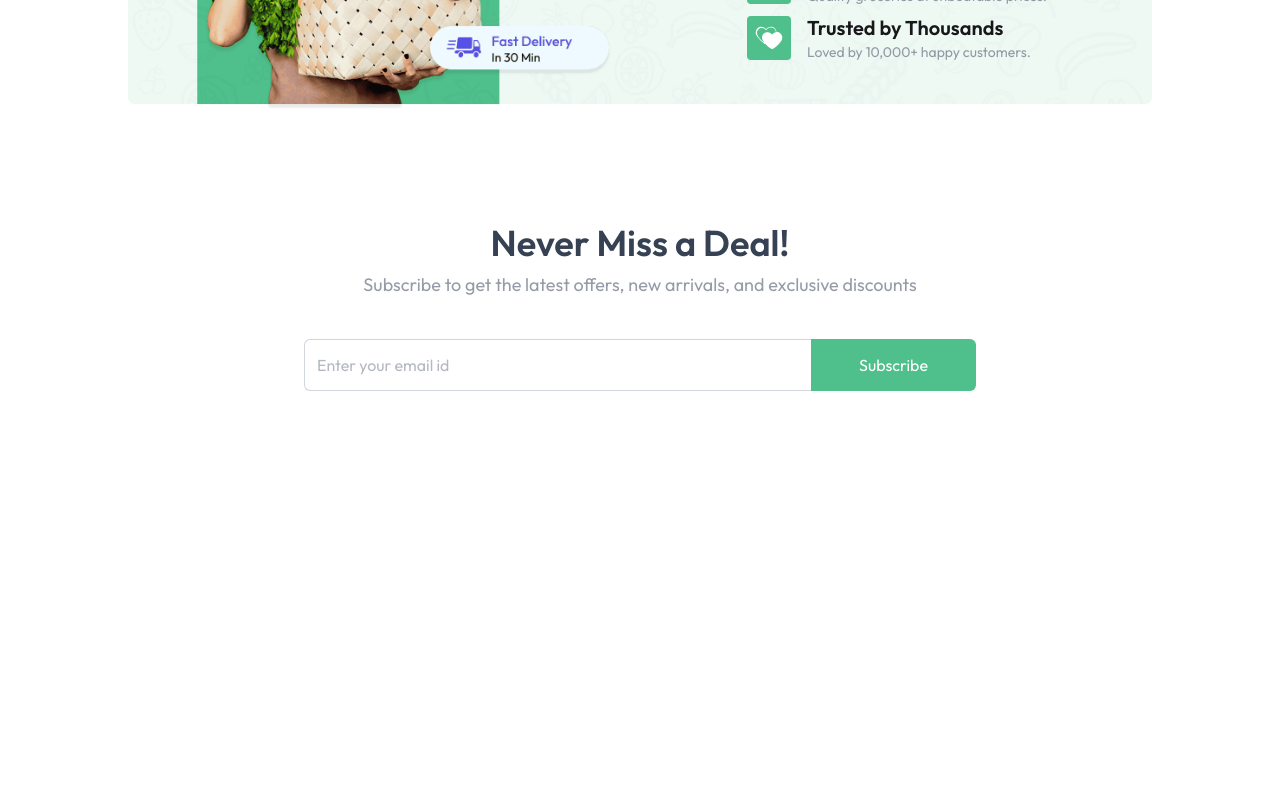
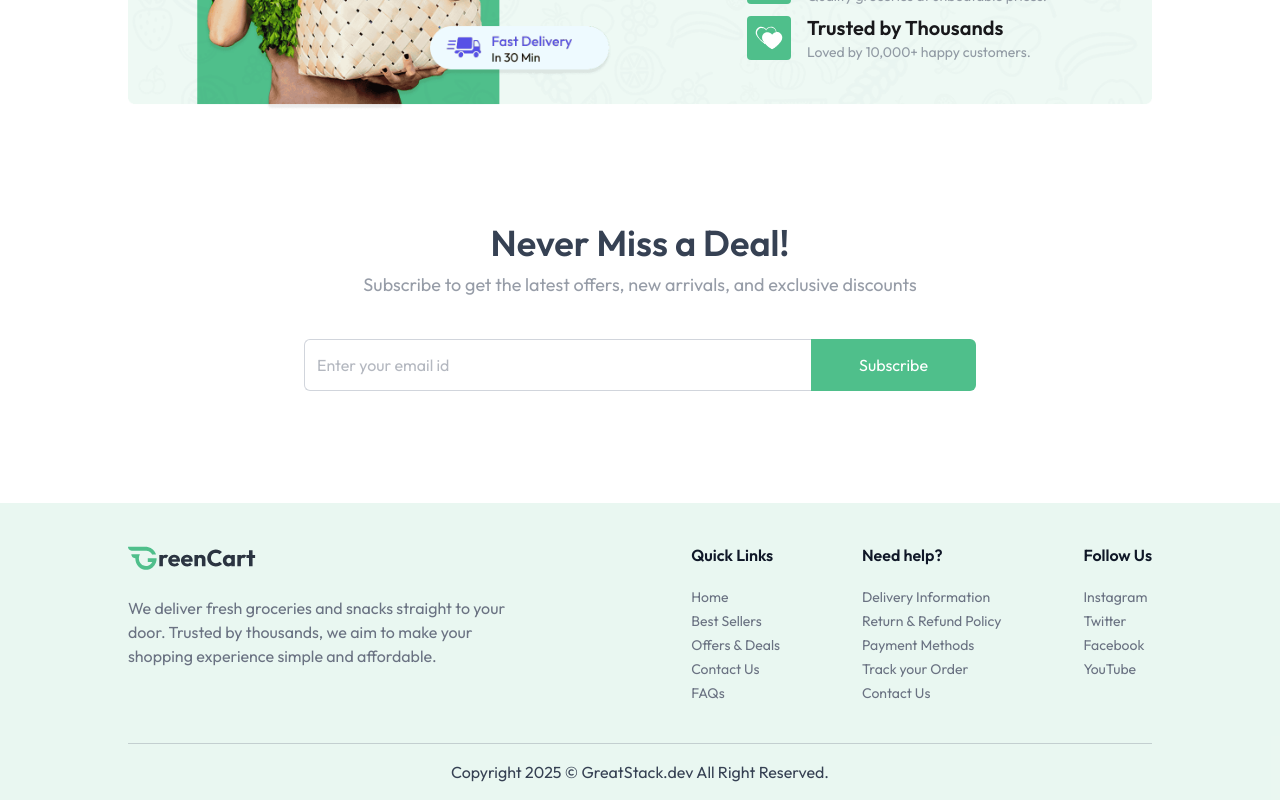
Before and after one commit to alaminjim/Grocery_Delivery, a React (Vite) app in the folder Grocery Delivery/grocery-shop-client/: page / in a window 1280 px wide. Shown: the part 1551-2351 px from the top of the page. Before the commit the page ends 2054 px from the top, so only its background shows below. Built offline with nearby package versions, Linux system fonts and the light colour scheme.

Commit message:
added footer section

```diff
--- /dev/null
+++ b/Grocery Delivery/grocery-shop-client/src/Components/Footer.jsx
@@ -0,0 +1,46 @@
+import { assets, footerLinks } from "../../public/images/assets";
+
+const Footer = () => {
+  return (
+    <div className="px-6 md:px-16 lg:px-24 xl:px-32 mt-24 bg-[#4fbf8b1f]">
+      <div className="flex flex-col md:flex-row items-start justify-between gap-10 py-10 border-b border-gray-500/30 text-gray-500">
+        <div>
+          <img
+            className="w-34 md:w-32"
+            src={assets.logo}
+            alt="dummyLogoColored"
+          />
+          <p className="max-w-[410px] mt-6">
+            We deliver fresh groceries and snacks straight to your door. Trusted
+            by thousands, we aim to make your shopping experience simple and
+            affordable.
+          </p>
+        </div>
+        <div className="flex flex-wrap justify-between w-full md:w-[45%] gap-5">
+          {footerLinks.map((section, index) => (
+            <div key={index}>
+              <h3 className="font-semibold text-base text-gray-900 md:mb-5 mb-2">
+                {section?.title}
+              </h3>
+              <ul className="text-sm space-y-1">
+                {section?.links?.map((link, i) => (
+                  <li key={i}>
+                    <a href={link.url} className="hover:underline transition">
+                      {link.text}
+                    </a>
+                  </li>
+                ))}
+              </ul>
+            </div>
+          ))}
+        </div>
+      </div>
+      <p className="py-4 text-center text-sm md:text-base text-gray-700">
+        Copyright {new Date().getFullYear()} © GreatStack.dev All Right
+        Reserved.
+      </p>
+    </div>
+  );
+};
+
+export default Footer;
--- a/Grocery Delivery/grocery-shop-client/src/Layouts/Layouts.jsx
+++ b/Grocery Delivery/grocery-shop-client/src/Layouts/Layouts.jsx
@@ -1,11 +1,15 @@
 import { Outlet } from "react-router-dom";
 import NavBar from "../Components/NavBar";
+import Footer from "../Components/Footer";
 
 const Layouts = () => {
   return (
     <div>
       <NavBar></NavBar>
-      <Outlet></Outlet>
+      <div>
+        <Outlet></Outlet>
+      </div>
+      <Footer></Footer>
     </div>
   );
 };
```
